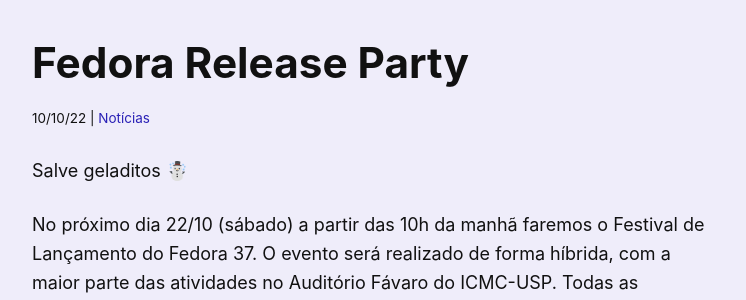
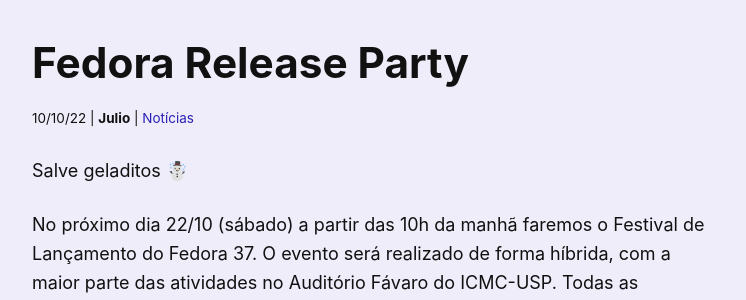
Before and after one commit to gelos-icmc/site, a Jekyll site: the page built from _main/_posts/2022-10-10-fedora-release-party.md, in a window 1280 px wide. Shown: the part 146-446 px from the top of the page, without its empty margins (266-1012 px from the left). Built offline with Jekyll 4.4.1, drawn with Linux system fonts in a browser that asks for light colours.

Commit message:
add titulo e autor

```diff
--- a/_main/_posts/2022-10-10-fedora-release-party.md
+++ b/_main/_posts/2022-10-10-fedora-release-party.md
@@ -1,3 +1,9 @@
+---
+title: Fedora Release Party
+author: Julio
+---
+
+
 Salve geladitos ☃️
 
 No próximo dia 22/10 (sábado) a partir das 10h da manhã faremos o Festival de Lançamento do Fedora 37. O evento será realizado de forma híbrida, com a maior parte das atividades no Auditório Fávaro do ICMC-USP. Todas as atividades do evento serão realizadas de forma gratuita e aberta a todas as pessoas interessadas. No período da manhã teremos apresentações remotas de algumas pessoas que são engajadas no projeto (sendo elas Melissa Wen e Geraldo Simião), desmistificando o processo de se tornar um membro e como se tornar um contribuidor da comunidade de um projeto de código aberto. Durante a tarde teremos um Installfest presencial seguido de algumas dicas e configurações de pós-instalação e mais algumas outras atividades.
```
